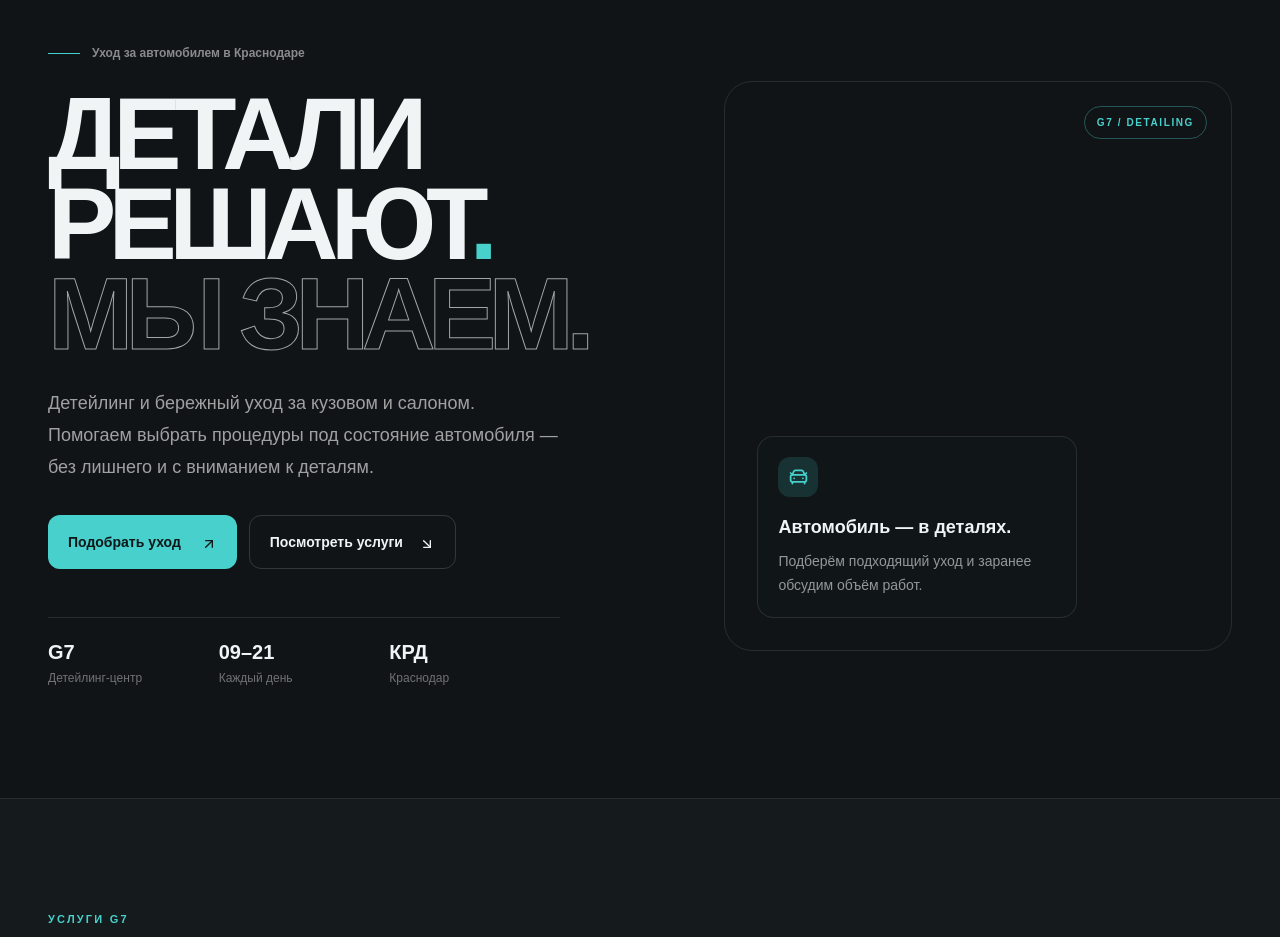
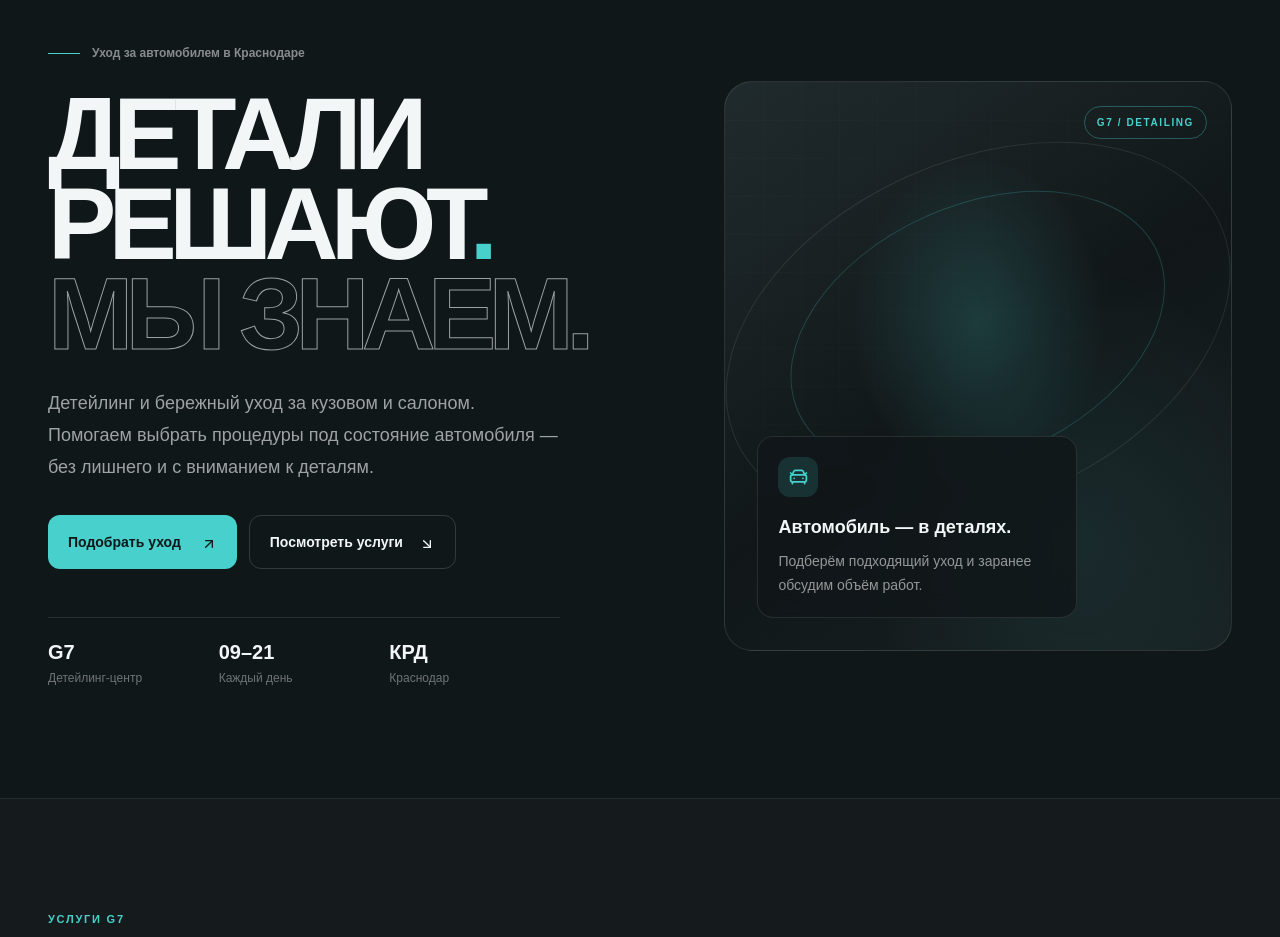
Before and after one commit to d1spet4er/g7-detailing-website, a Next.js app: page / in a window 1280 px wide. Shown: the part 140-1077 px from the top of the page. Built offline with nearby package versions, Linux system fonts and the light colour scheme.

Commit message:
Refresh G7 visual system for image-free concept

```diff
--- a/src/app/globals.css
+++ b/src/app/globals.css
@@ -1,38 +1,28 @@
 @import "tailwindcss";
 
 :root {
-  --background: #111416;
-  --foreground: #f0f4f4;
-  --muted: #9ba7a8;
+  --background: #101719;
+  --foreground: #f2f6f6;
+  --muted: #a0adaf;
   --accent: #48d1cc;
-  --surface: #202629;
-  --line: rgba(255,255,255,.13);
+  --surface: #1a2224;
 }
-
 * { box-sizing: border-box; }
-html { scroll-behavior: smooth; }
-body {
-  margin: 0;
-  background: var(--background);
-  color: var(--foreground);
-  font-family: Arial, Helvetica, sans-serif;
-  -webkit-font-smoothing: antialiased;
-}
-::selection { background: var(--accent); color: #111416; }
+html { scroll-behavior: smooth; scroll-padding-top: 24px; }
+body { margin: 0; background: var(--background); color: var(--foreground); font-family: Arial, Helvetica, sans-serif; -webkit-font-smoothing: antialiased; }
+::selection { background: var(--accent); color: #101719; }
 a { color: inherit; text-decoration: none; }
-button, a { -webkit-tap-highlight-color: transparent; }
-.site-grid {
-  background-image: linear-gradient(rgba(255,255,255,.035) 1px, transparent 1px), linear-gradient(90deg,rgba(255,255,255,.035) 1px, transparent 1px);
-  background-size: 48px 48px;
-}
-.text-outline { color: transparent; -webkit-text-stroke: 1px rgba(240,244,244,.65); }
-.hero-image { background-position: center; background-size: cover; }
-.section-kicker { color: var(--accent); font-size: 11px; font-weight: 700; letter-spacing: .2em; text-transform: uppercase; }
-.accent-link { transition: background .2s ease, color .2s ease; }
-.accent-link:hover { background: #6be0dc; }
-.service-card { transition: transform .25s ease, border-color .25s ease; }
-.service-card:hover { transform: translateY(-4px); border-color: rgba(72,209,204,.55); }
-@media (prefers-reduced-motion: reduce) {
-  html { scroll-behavior: auto; }
-  *, *::before, *::after { transition-duration: .01ms !important; animation-duration: .01ms !important; }
-}
+button, a, input, select, textarea { -webkit-tap-highlight-color: transparent; }
+button { cursor: pointer; }
+.text-outline { color: transparent; -webkit-text-stroke: 1px rgba(242,246,246,.62); }
+.section-kicker { color: var(--accent); font-size: 11px; font-weight: 700; letter-spacing: .16em; text-transform: uppercase; }
+.service-card { transition: border-color .2s ease, transform .2s ease, background .2s ease; }
+.service-card:hover { transform: translateY(-3px); border-color: rgba(72,209,204,.45); background: #1d282a; }
+.hero-art { isolation: isolate; background: radial-gradient(ellipse at 50% 42%, rgba(72,209,204,.18), transparent 35%), radial-gradient(ellipse at 70% 80%, rgba(72,209,204,.08), transparent 42%), linear-gradient(145deg,#202b2d 0%,#111719 52%,#182123 100%); }
+.hero-art::before { content: ""; position: absolute; inset: 0; opacity: .23; background-image: linear-gradient(rgba(255,255,255,.07) 1px,transparent 1px),linear-gradient(90deg,rgba(255,255,255,.07) 1px,transparent 1px); background-size: 38px 38px; mask-image: linear-gradient(to bottom right,black,transparent 85%); }
+.hero-orbit { position: absolute; left: 50%; top: 44%; border: 1px solid rgba(72,209,204,.22); border-radius: 50%; transform: translate(-50%,-50%) rotate(-24deg); }
+.orbit-one { width: 78%; aspect-ratio: 1.55; }
+.orbit-two { width: 105%; aspect-ratio: 1.55; border-color: rgba(255,255,255,.09); }
+.approach-panel { background: radial-gradient(ellipse at 70% 35%,rgba(72,209,204,.14),transparent 42%),linear-gradient(145deg,#1d282a,#111719); }
+.approach-mark { position: absolute; right: -2%; top: 2%; color: rgba(72,209,204,.08); font-size: clamp(11rem,26vw,23rem); font-weight: 900; letter-spacing: -.12em; line-height: 1; }
+@media (prefers-reduced-motion: reduce) { html { scroll-behavior: auto; } *,*::before,*::after { transition-duration: .01ms !important; animation-duration: .01ms !important; } }
```
